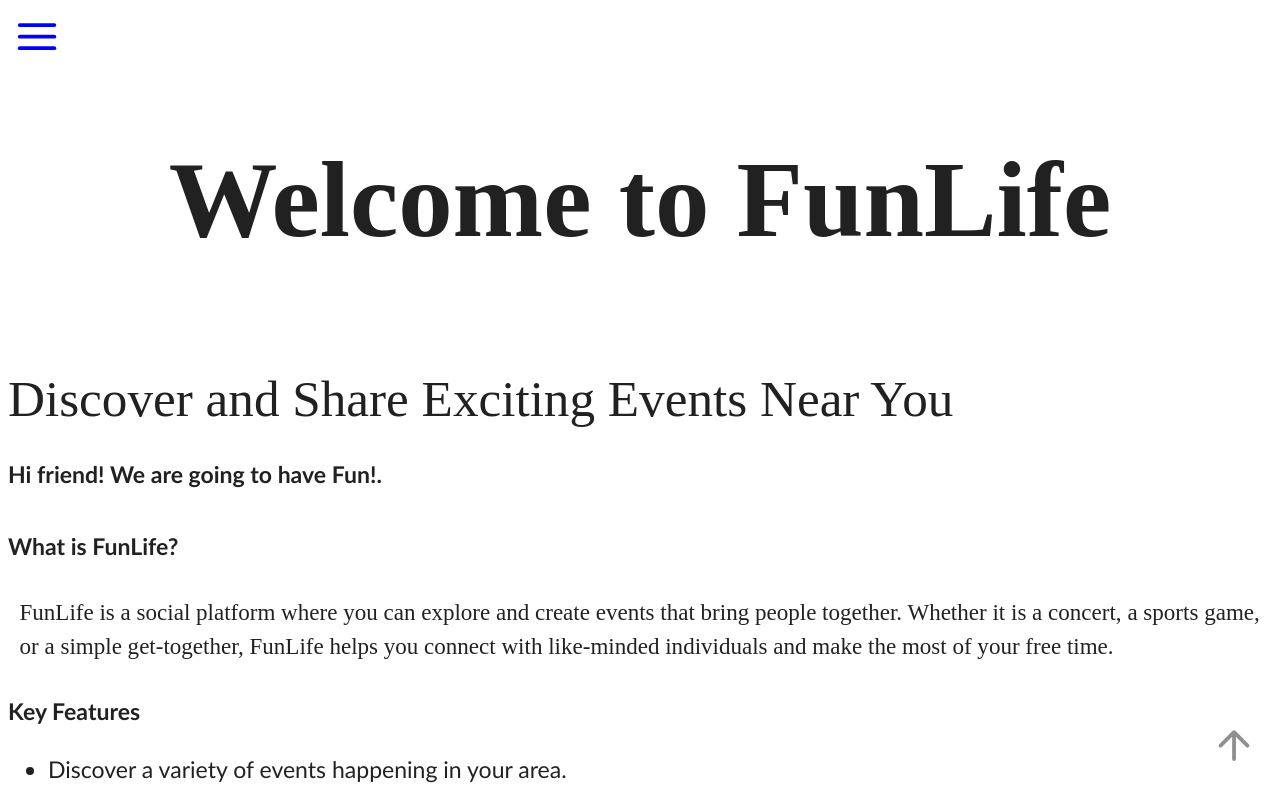
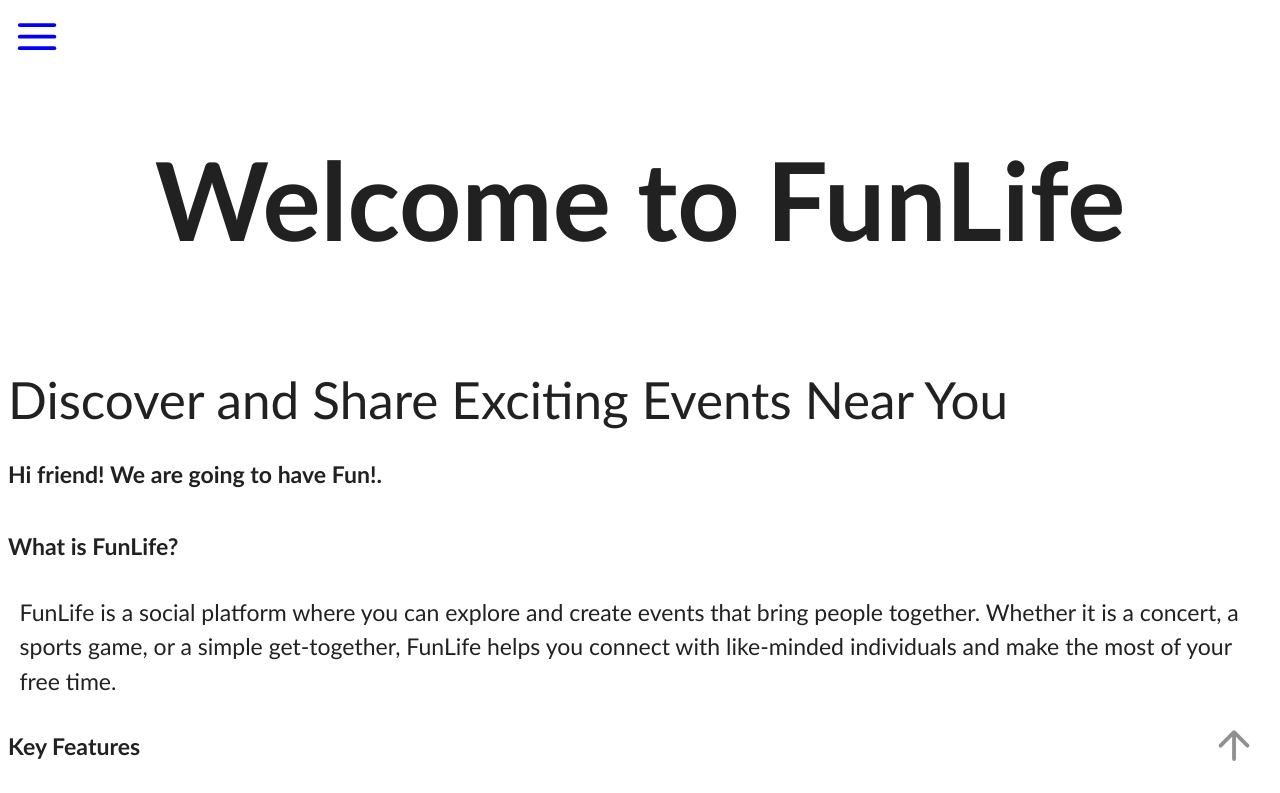
Before and after one commit to antkera/FunLife-client, a React (Vite) app: page / in a window 1280 px wide. Shown: the top 793 px of the page. Built offline with nearby package versions, Linux system fonts and the light colour scheme; no server answers.

Commit message:
cambio de letra de los parrafos

```diff
--- a/src/App.css
+++ b/src/App.css
@@ -43,7 +43,7 @@ h1,
 h3,
 h4,
 p {
-  font-family: "Righteous", cursive;
+  /* font-family: "Righteous", cursive; */
   margin: 0;
   padding: 0.5em;
 }
```
